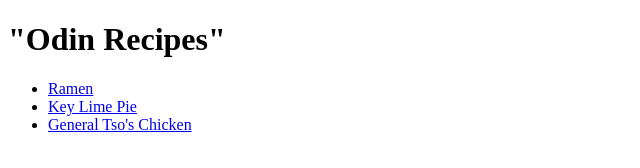
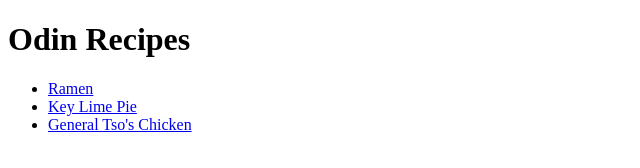
Before and after one commit to del-ereno/odin-recipes, a plain HTML site: page index.html in a window 1280 px wide. Shown: the whole page, without its empty margins (0-640 px from the left). Drawn offline with Linux system fonts and the light colour scheme.

Commit message:
Removed unecessary "" for index heading

```diff
--- a/index.html
+++ b/index.html
@@ -6,7 +6,7 @@
     <title>Document</title>
 </head>
 <body>
-    <h1>"Odin Recipes"</h1>
+    <h1>Odin Recipes</h1>
     <ul>
         <li><a href="recipes/ramen.html">Ramen</a></li>
         <li><a href="recipes/keylimepie.html">Key Lime Pie</a></li>
```
